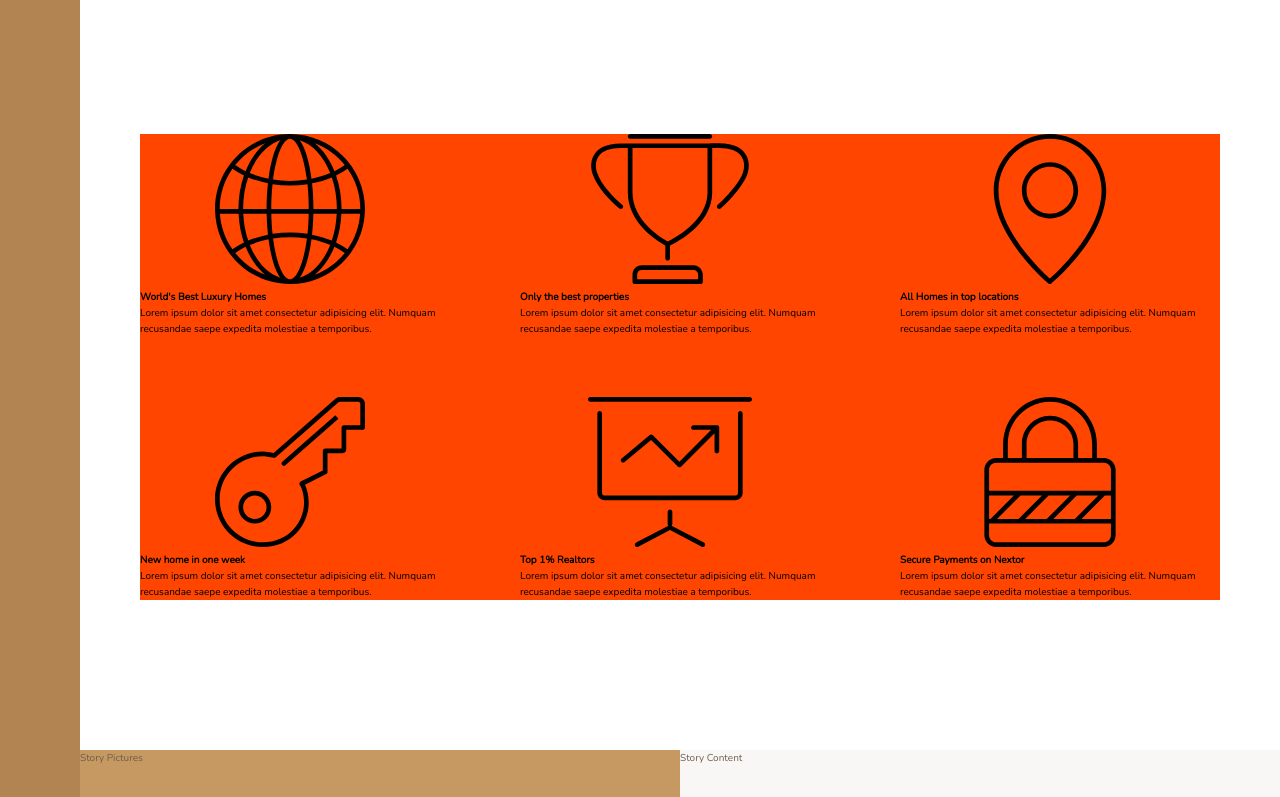
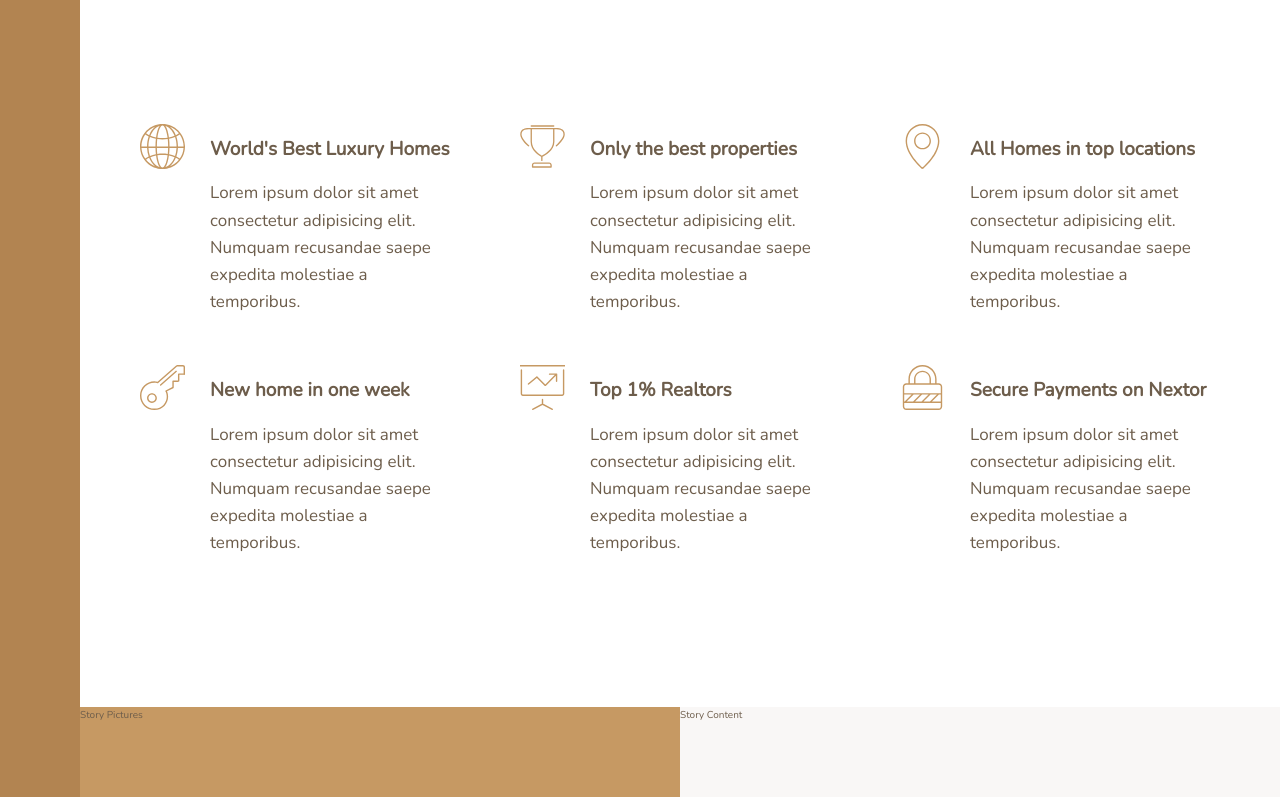
Before and after one commit to elamahpla/CSSGridPractice, a website: page index.html in a window 1280 px wide. Shown: the part 656-1453 px from the top of the page. Drawn offline with nearby package versions, Linux system fonts and the light colour scheme.

Commit message:
All that I feel, all that I see

```diff
--- a/index.html
+++ b/index.html
@@ -25,42 +25,42 @@
       <svg class="feature-icon">
         <use xlink:href="img/sprite.svg#icon-global"></use>
       </svg>
-      <h4 class="heading-4">World's Best Luxury Homes</h4>
+      <h4 class="heading-4 heading-4-dark">World's Best Luxury Homes</h4>
       <p class="feature-text">Lorem ipsum dolor sit amet consectetur adipisicing elit. Numquam recusandae saepe expedita molestiae a temporibus.</p>
     </div>
     <div class="feature">
       <svg class="feature-icon">
         <use xlink:href="img/sprite.svg#icon-trophy"></use>
       </svg>
-      <h4 class="heading-4">Only the best properties</h4>
+      <h4 class="heading-4 heading-4-dark">Only the best properties</h4>
       <p class="feature-text">Lorem ipsum dolor sit amet consectetur adipisicing elit. Numquam recusandae saepe expedita molestiae a temporibus.</p>
     </div>
     <div class="feature">
       <svg class="feature-icon">
         <use xlink:href="img/sprite.svg#icon-map-pin"></use>
       </svg>
-      <h4 class="heading-4">All Homes in top locations</h4>
+      <h4 class="heading-4 heading-4-dark">All Homes in top locations</h4>
       <p class="feature-text">Lorem ipsum dolor sit amet consectetur adipisicing elit. Numquam recusandae saepe expedita molestiae a temporibus.</p>
     </div>
     <div class="feature">
       <svg class="feature-icon">
         <use xlink:href="img/sprite.svg#icon-key"></use>
       </svg>
-      <h4 class="heading-4">New home in one week</h4>
+      <h4 class="heading-4 heading-4-dark">New home in one week</h4>
       <p class="feature-text">Lorem ipsum dolor sit amet consectetur adipisicing elit. Numquam recusandae saepe expedita molestiae a temporibus.</p>
     </div>
     <div class="feature">
       <svg class="feature-icon">
         <use xlink:href="img/sprite.svg#icon-presentation"></use>
       </svg>
-      <h4 class="heading-4">Top 1% Realtors</h4>
+      <h4 class="heading-4 heading-4-dark">Top 1% Realtors</h4>
       <p class="feature-text">Lorem ipsum dolor sit amet consectetur adipisicing elit. Numquam recusandae saepe expedita molestiae a temporibus.</p>
     </div>
     <div class="feature">
       <svg class="feature-icon">
         <use xlink:href="img/sprite.svg#icon-lock"></use>
       </svg>
-      <h4 class="heading-4">Secure Payments on Nextor</h4>
+      <h4 class="heading-4 heading-4-dark">Secure Payments on Nextor</h4>
       <p class="feature-text">Lorem ipsum dolor sit amet consectetur adipisicing elit. Numquam recusandae saepe expedita molestiae a temporibus.</p>
     </div>
   </section>
--- a/sass/abstracts/_variables.scss
+++ b/sass/abstracts/_variables.scss
@@ -8,3 +8,8 @@ $darkerGrey: #6d5d4b;
 
 $primaryFont: 'Nunito', sans-serif;
 $secondaryFont: 'Josefin Sans', sans-serif;
+
+%heading {
+  font-family: $secondaryFont;
+  font-weight: 400;
+}
--- a/sass/base/_typography.scss
+++ b/sass/base/_typography.scss
@@ -0,0 +1,16 @@
+.heading-1,
+.heading-2,
+.heading-3,
+.heading-4:last-child {
+  @extend %heading;
+}
+
+.heading-4 {
+  font-size: 1.9rem;
+  &-light {
+    color: $brighttGrey;
+  }
+  &-dark {
+    color: $darkerGrey;
+  }
+}
--- a/sass/components/_features.scss
+++ b/sass/components/_features.scss
@@ -1,9 +1,26 @@
 .features {
-  background: orangered;
-  color: #000;
   margin: 15rem 0;
   display: grid;
   grid-gap: 6rem;
   grid-column: center-start / center-end;
-  grid-template-columns: repeat(3, 1fr);
+  // grid-template-columns: repeat(3, 1fr);
+  grid-template-columns: repeat(auto-fit, minmax(25rem, 1fr));
+  align-items: start;
 }
+
+.feature {
+  display: grid;
+  grid-template-columns: min-content 1fr;
+  grid-row-gap: 1.5rem;
+  grid-column-gap: 2.5rem;
+  &-icon {
+    fill: $lightBrown;
+    width: 4.5rem;
+    height: 4.5rem;
+    grid-row: 1 / span 2;
+    transform: translateY(-1rem);
+  }
+  &-text {
+    font-size: 1.7rem;
+  }
+}
```
Also changed, not shown: css/style.css.
